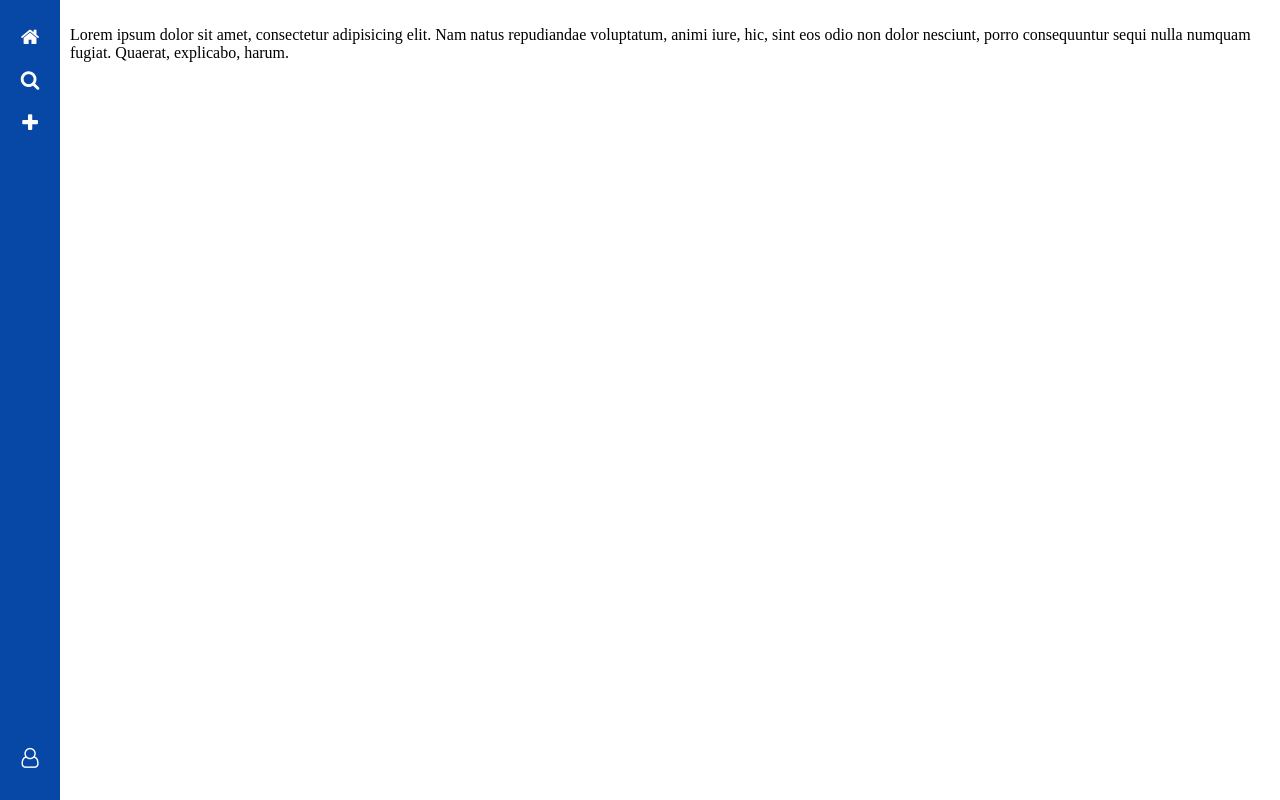
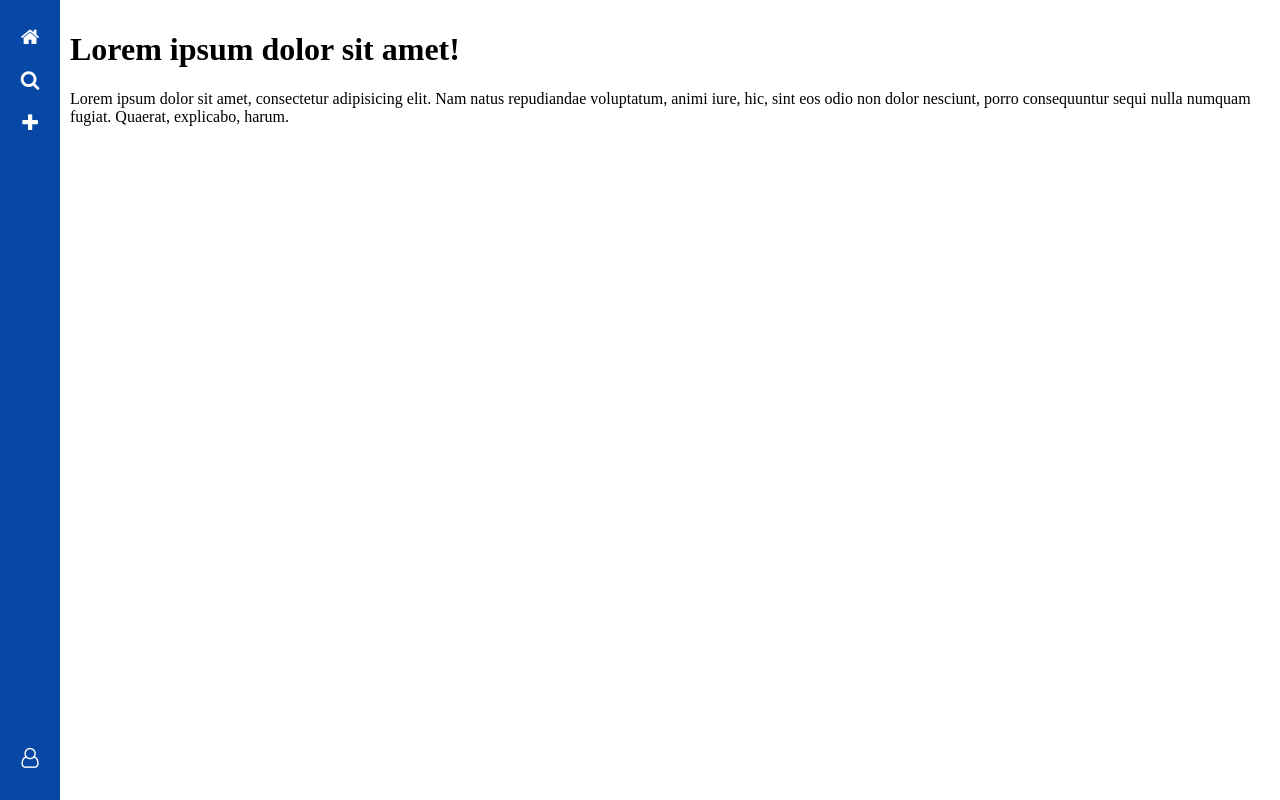
Before and after one commit to dabliuw22/NavBarVertical, a plain HTML site: page index.html in a window 1280 px wide. Drawn offline with nearby package versions, Linux system fonts and the light colour scheme.

Commit message:
Agregando titulo

```diff
--- a/index.html
+++ b/index.html
@@ -23,6 +23,7 @@
 		</a>
 	</div>
 	<div class="main-container">
+		<h1>Lorem ipsum dolor sit amet!</h1>
 		<p>Lorem ipsum dolor sit amet, consectetur adipisicing elit. Nam natus repudiandae voluptatum, animi iure, hic, sint eos odio non dolor nesciunt, porro consequuntur sequi nulla numquam fugiat. Quaerat, explicabo, harum.</p>
 	</div>
 </body>
```
